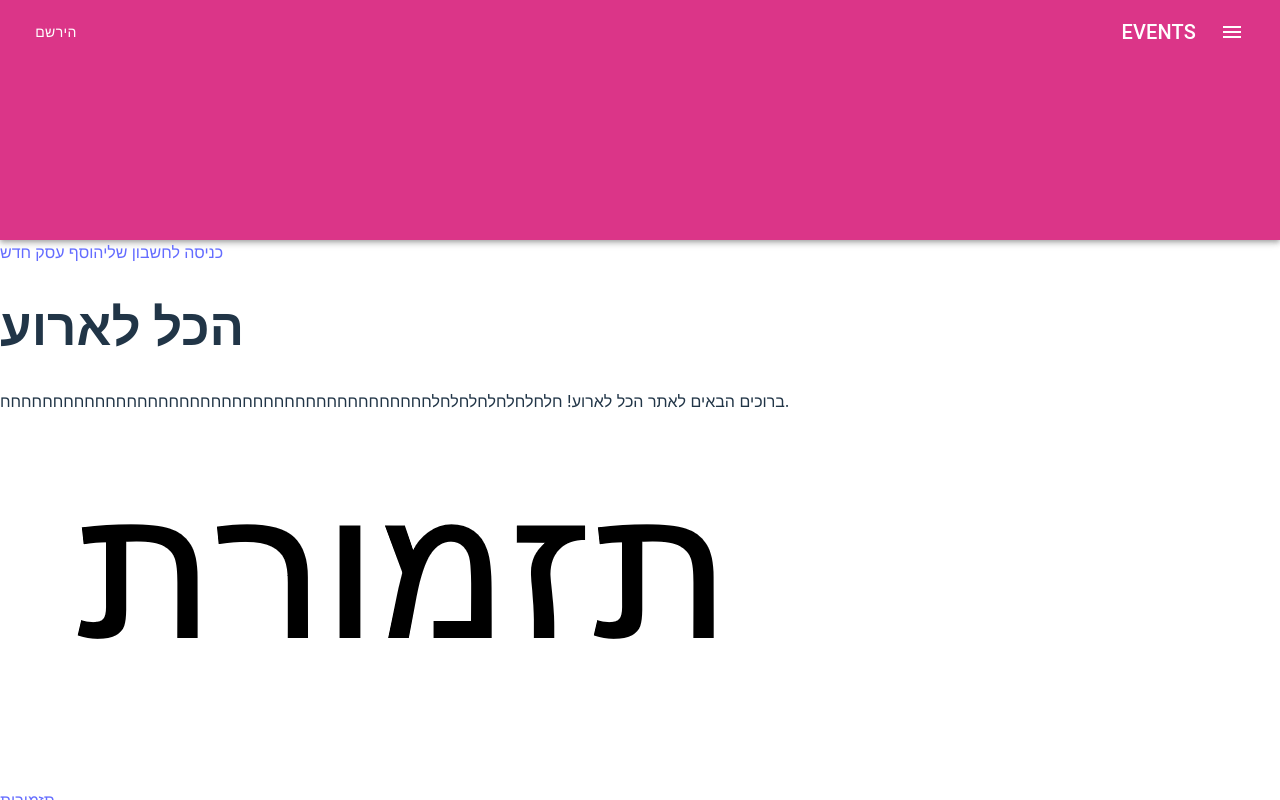
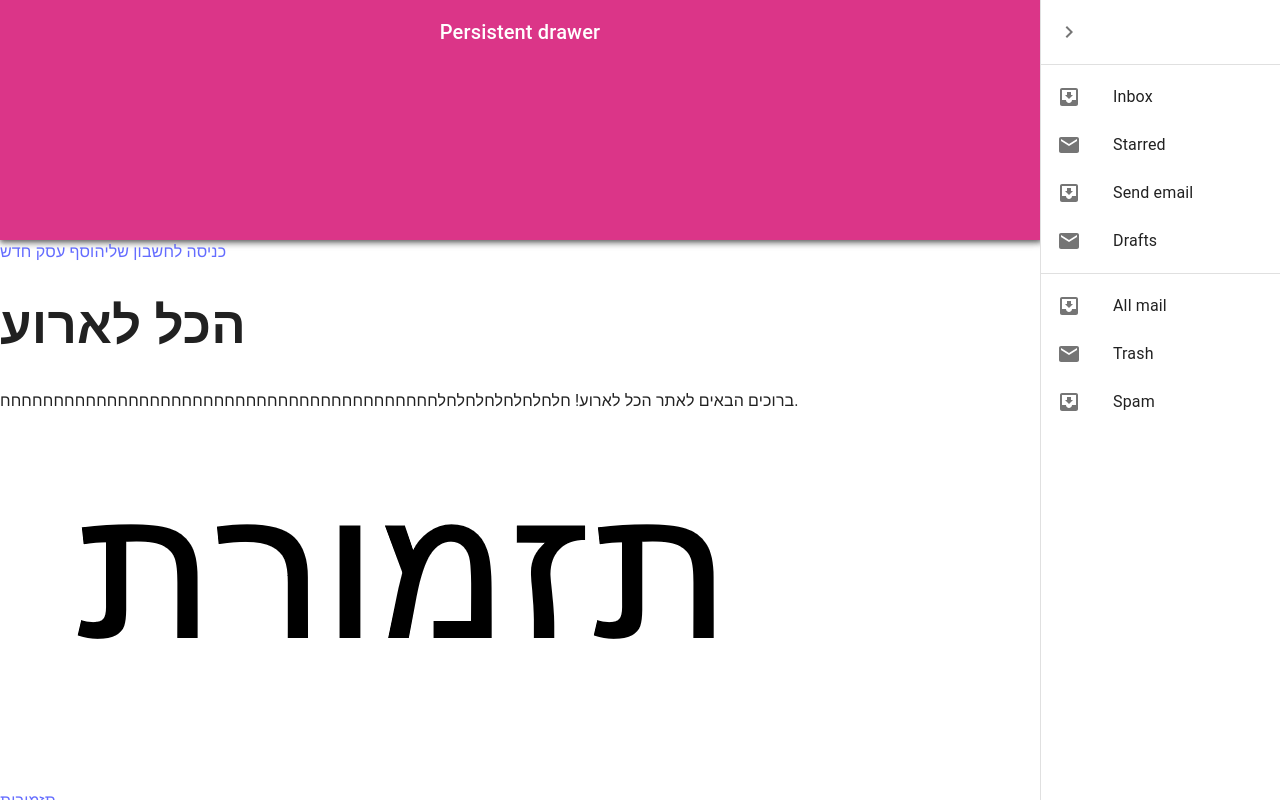
Before and after one commit to shira-l/EventRater, a React (Vite) app in the folder client/: page / in a window 1280 px wide. Both pictures are taken after a click on the button "open drawer". Shown: the top 800 px of the page. Built offline with nearby package versions, Linux system fonts and the light colour scheme.

Commit message:
PersistentDrawerRight

```diff
--- a/client/src/components/ButtonAppBar.jsx
+++ b/client/src/components/ButtonAppBar.jsx
@@ -11,6 +11,7 @@
 import Tooltip from '@mui/material/Tooltip';
 import MenuItem from '@mui/material/MenuItem';
 import { useState} from 'react';
+import PersistentDrawerRight from './PersistentDrawerRight.jsx'
 ;
 
 export default function ButtonAppBar(props) {
@@ -71,7 +72,7 @@
                         color="inherit"
                         aria-label="menu"
                     >
-                        <MenuIcon/>
+                        <PersistentDrawerRight/>
                     </IconButton>
                 </Toolbar>
             </AppBar>
--- /dev/null
+++ b/client/src/components/PersistentDrawerRight.jsx
@@ -0,0 +1,128 @@
+import  React from 'react';
+import { styled, useTheme } from '@mui/material/styles';
+import Box from '@mui/material/Box';
+import Drawer from '@mui/material/Drawer';
+import MuiAppBar from '@mui/material/AppBar';
+import Toolbar from '@mui/material/Toolbar';
+import CssBaseline from '@mui/material/CssBaseline';
+import List from '@mui/material/List';
+import Typography from '@mui/material/Typography';
+import Divider from '@mui/material/Divider';
+import IconButton from '@mui/material/IconButton';
+import MenuIcon from '@mui/icons-material/Menu';
+import ChevronLeftIcon from '@mui/icons-material/ChevronLeft';
+import ChevronRightIcon from '@mui/icons-material/ChevronRight';
+import ListItem from '@mui/material/ListItem';
+import ListItemButton from '@mui/material/ListItemButton';
+import ListItemIcon from '@mui/material/ListItemIcon';
+import ListItemText from '@mui/material/ListItemText';
+import InboxIcon from '@mui/icons-material/MoveToInbox';
+import MailIcon from '@mui/icons-material/Mail';
+import { useState } from 'react';
+
+
+
+const drawerWidth = 240;
+const AppBar = styled(MuiAppBar, {
+  shouldForwardProp: (prop) => prop !== 'open',
+})(({ theme, open }) => ({
+  transition: theme.transitions.create(['margin', 'width'], {
+    easing: theme.transitions.easing.sharp,
+    duration: theme.transitions.duration.leavingScreen,
+  }),
+  ...(open && {
+    width: `calc(100% - ${drawerWidth}px)`,
+    transition: theme.transitions.create(['margin', 'width'], {
+      easing: theme.transitions.easing.easeOut,
+      duration: theme.transitions.duration.enteringScreen,
+    }),
+    marginRight: drawerWidth,
+  }),
+}));
+
+const DrawerHeader = styled('div')(({ theme }) => ({
+  display: 'flex',
+  alignItems: 'center',
+  padding: theme.spacing(0, 1),
+  ...theme.mixins.toolbar,
+  justifyContent: 'flex-start',
+}));
+
+export default function PersistentDrawerRight() {
+  const theme = useTheme();
+  const [open, setOpen] = useState(false);
+
+  const handleDrawerOpen = () => {
+    setOpen(true);
+  };
+
+  const handleDrawerClose = () => {
+    setOpen(false);
+  };
+
+  return (
+    <Box sx={{ display: 'flex' }}>
+      <CssBaseline />
+      <AppBar position="fixed" open={open}>
+        <Toolbar>
+          <Typography variant="h6" noWrap sx={{ flexGrow: 1 }} component="div">
+            Persistent drawer
+          </Typography>
+          <IconButton
+            color="inherit"
+            aria-label="open drawer"
+            edge="end"
+            onClick={handleDrawerOpen}
+            sx={{ ...(open && { display: 'none' }) }}
+          >
+            <MenuIcon />
+          </IconButton>
+        </Toolbar>
+      </AppBar>
+      <Drawer
+        sx={{
+          width: drawerWidth,
+          flexShrink: 0,
+          '& .MuiDrawer-paper': {
+            width: drawerWidth,
+          },
+        }}
+        variant="persistent"
+        anchor="right"
+        open={open}
+      >
+        <DrawerHeader>
+          <IconButton onClick={handleDrawerClose}>
+            {theme.direction === 'rtl' ? <ChevronLeftIcon /> : <ChevronRightIcon />}
+          </IconButton>
+        </DrawerHeader>
+        <Divider />
+        <List>
+          {['Inbox', 'Starred', 'Send email', 'Drafts'].map((text, index) => (
+            <ListItem key={text} disablePadding>
+              <ListItemButton>
+                <ListItemIcon>
+                  {index % 2 === 0 ? <InboxIcon /> : <MailIcon />}
+                </ListItemIcon>
+                <ListItemText primary={text} />
+              </ListItemButton>
+            </ListItem>
+          ))}
+        </List>
+        <Divider />
+        <List>
+          {['All mail', 'Trash', 'Spam'].map((text, index) => (
+            <ListItem key={text} disablePadding>
+              <ListItemButton>
+                <ListItemIcon>
+                  {index % 2 === 0 ? <InboxIcon /> : <MailIcon />}
+                </ListItemIcon>
+                <ListItemText primary={text} />
+              </ListItemButton>
+            </ListItem>
+          ))}
+        </List>
+      </Drawer>
+    </Box>
+  );
+}
```
